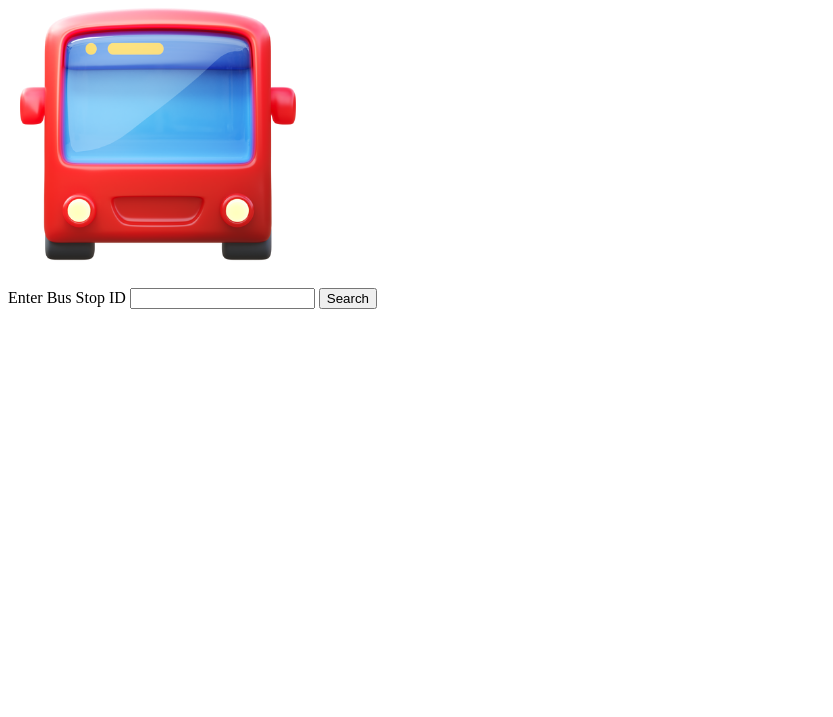
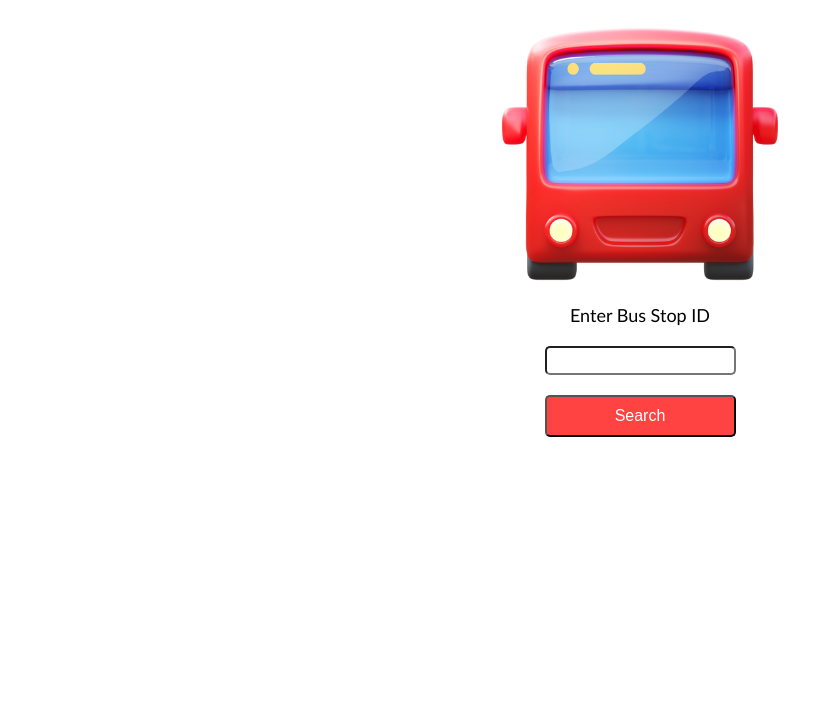
Before and after one commit to Edberaga/Bus-Arrival-App, a website: page index.html in a window 1280 px wide. Shown: the part 83-800 px from the top of the page, without its empty margins (0-833 px from the left). Drawn offline with Linux system fonts and the light colour scheme.

Commit message:
Stylish the design

```diff
--- a/style.css
+++ b/style.css
@@ -2,3 +2,48 @@ html {
   height: 100%;
   width: 100%;
 }
+
+main {
+  display: flex;
+  flex-direction: column;
+  justify-content: center;
+  align-items: center;
+  font-family: 'Gill Sans', 'Gill Sans MT', Calibri, 'Trebuchet MS', sans-serif;
+  padding: 10px;
+}
+
+#bus-form {
+  display: flex;
+  flex-direction: column;
+  text-align: center;
+  gap: 20px;
+}
+
+#bus-form label {
+  font-size: 18px;
+  font-weight: 500;
+}
+
+#bus-form input[type="text"] {
+  padding: 5px;
+  border-radius: 5px;
+}
+
+#bus-form button {
+  padding: 10px 20px;
+  border-radius: 5px;
+  background-color: rgb(255, 67, 67);
+  font-size: 16px;
+  font-weight: 500;
+  color: white;
+  cursor: pointer;
+}
+
+#display-data {
+  text-align: center;
+}
+
+#display-bus-info {
+  padding-inline-start: 0px;
+  list-style-type: none;
+}
```
